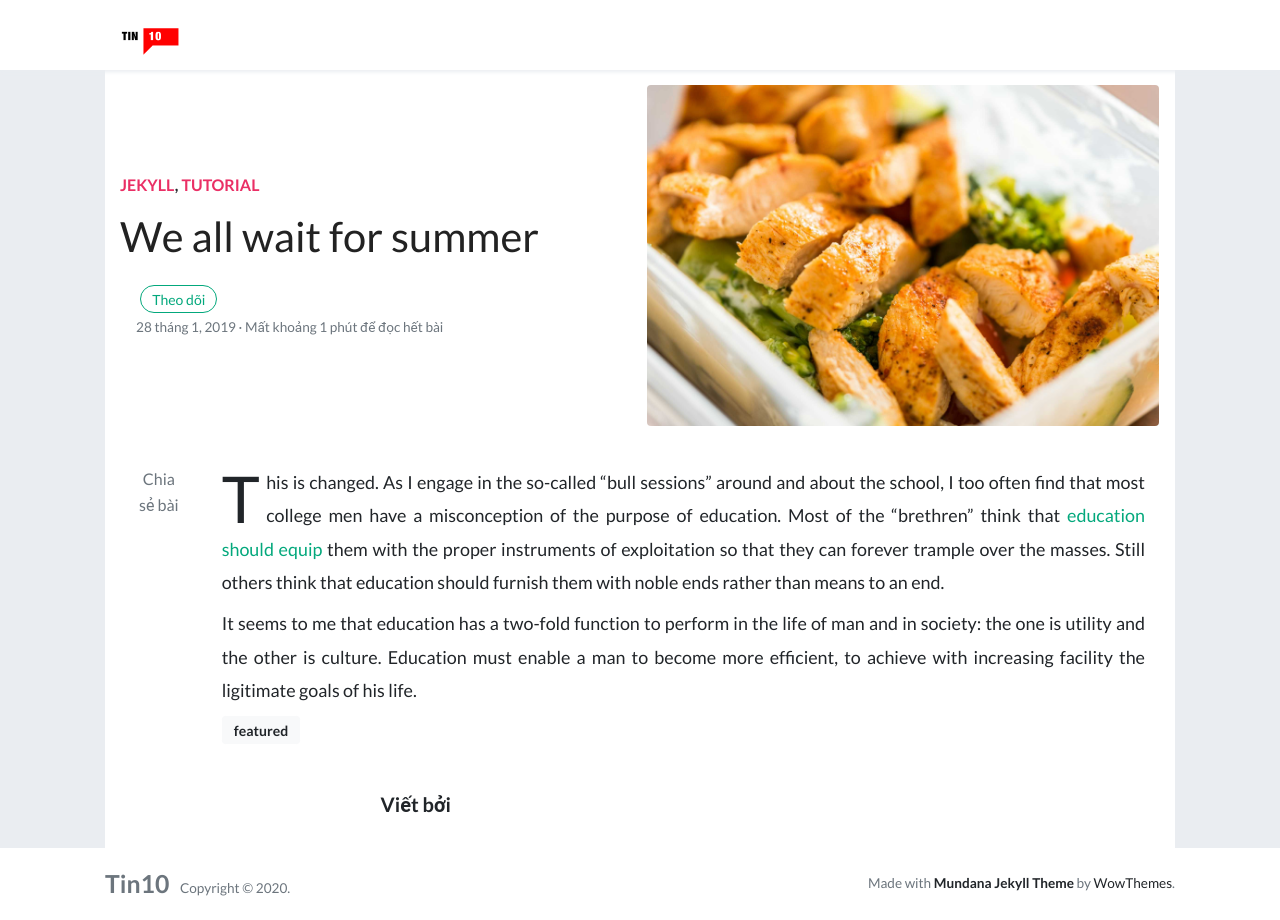
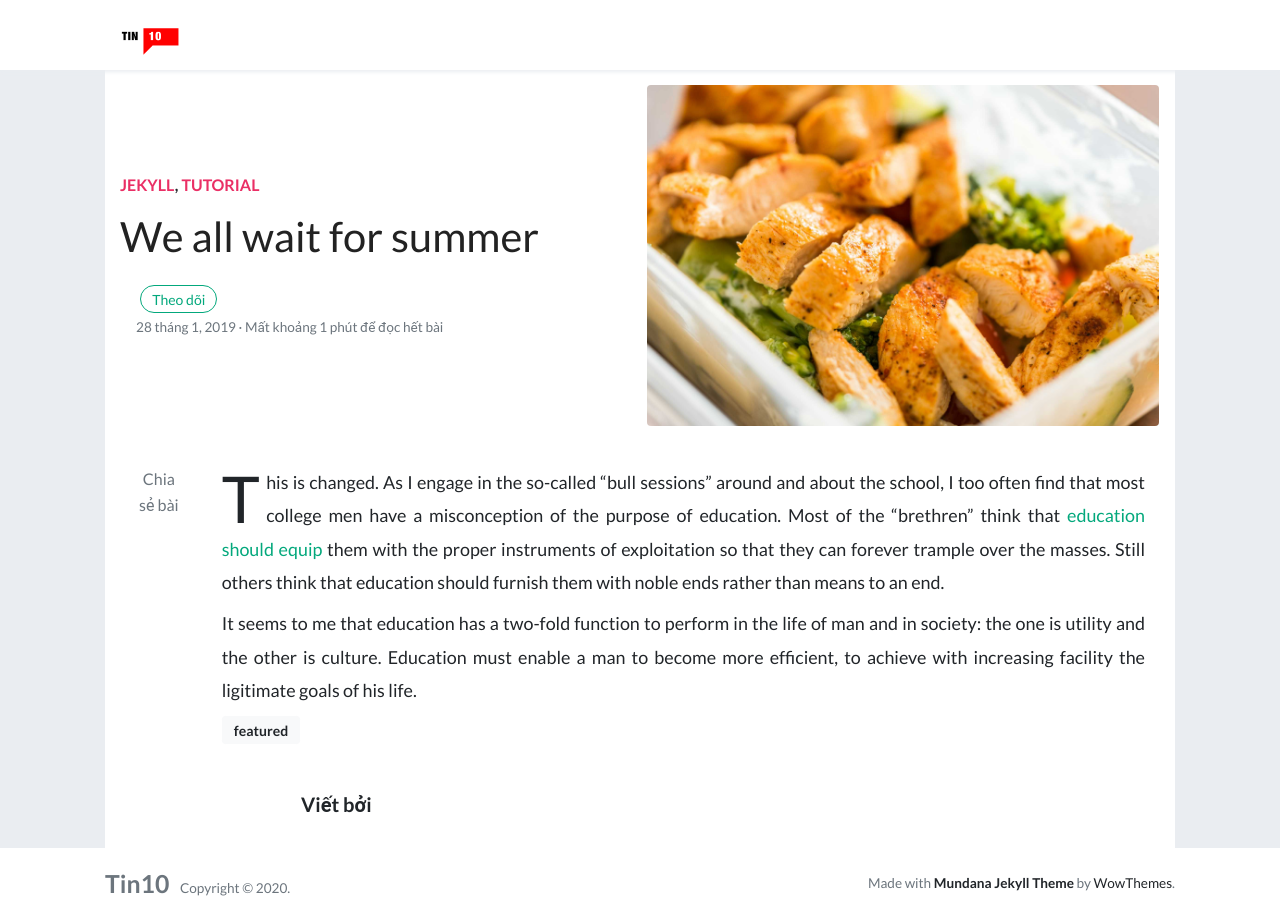
Before and after one commit to hungph/hungph.github.io, a Jekyll site: the page built from _posts/2019-01-28-we-all-wait-for-summer.md, in a window 1280 px wide. Built offline with Jekyll 4.4.1, drawn with Linux system fonts in a browser that asks for light colours; nearby versions of some CDN libraries; comment, search, counter and statistics services are not loaded.

Commit message:
Modified CSS, Layout

```diff
--- a/_layouts/post.html
+++ b/_layouts/post.html
@@ -123,12 +123,12 @@ layout: default
 				 <!-- Author Box -->
 					{% if page.author %}
 					<div class="row mt-5">
-						<div class="col-md-2 align-self-center">
+						<div class="col-md-1 align-self-center">
 							 {% if author.avatar %}
 							<img class="rounded-circle" src="{{site.baseurl}}/{{author.avatar}}" alt="{{author.name}}" width="90"/>
 							{% endif %}
 						</div>
-						<div class="col-md-10">
+						<div class="col-md-11">
 							<h5 class="font-weight-bold">Viết bởi {{ author.name }} {% if author.twitter %}<span><a target="_blank" href="{{ author.twitter }}" class="btn btn-outline-success btn-sm btn-round ml-2">Theo dõi</a></span>{% endif %}</h5>
 							{{ author.bio }}
 						</div>
--- a/assets/css/theme.css
+++ b/assets/css/theme.css
@@ -799,7 +799,7 @@ div.a2a_full_footer {display:none;}
 	 }
 	 article {
 		 font-size:1.24rem;
-		 padding-right: 15px;
+		 padding-right: 30px;
 	 }
 	 .topfirstimage {
 		 height:280px !Important;
```
